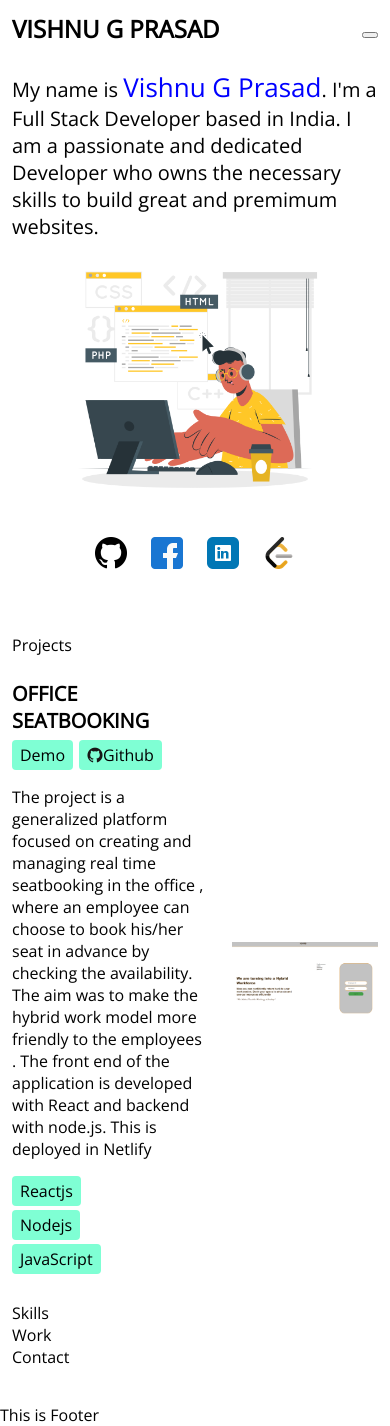
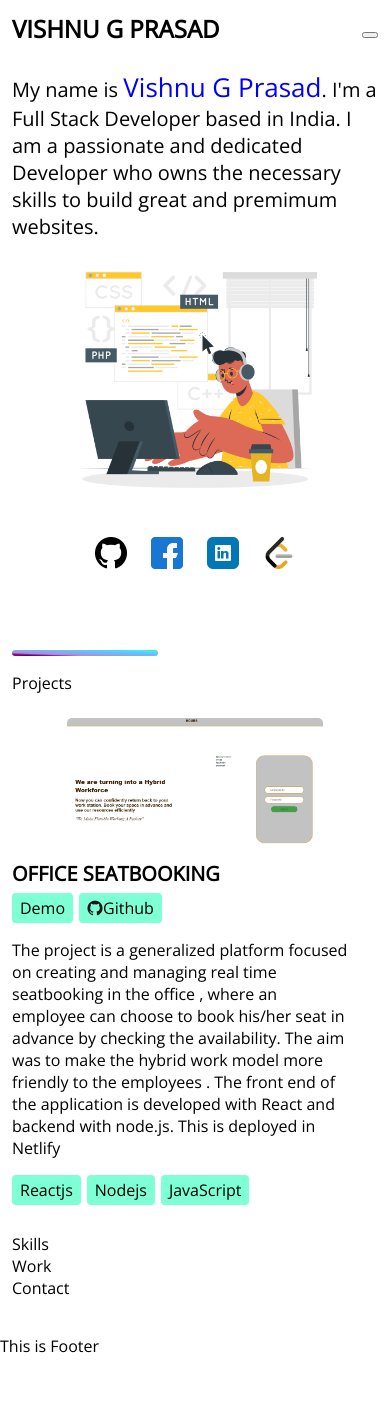
Before and after one commit to vishnugprasad/protfolio, a React (Create React App) app: page / in a window 390 px wide. After the commit the page ends 1357 px from the top, so only its background shows below. Built offline with nearby package versions, Linux system fonts and the light colour scheme.

Commit message:
seperator added

```diff
--- a/src/components/body/projects/index.js
+++ b/src/components/body/projects/index.js
@@ -1,4 +1,5 @@
 import React from 'react'
+import Seperator from '../../common/social-contact/seperator'
 import { ProjectData } from '../../data/projects'
 import ProjectCard from './project-card'
 import "./projects.css"
@@ -7,6 +8,7 @@ function Projects() {
   const data = ProjectData
   return (
     <div className='projects'>
+      <Seperator></Seperator>
       <label className='section-title'>Projects</label>
       <div>
         {data.map((project)=>{
--- a/src/components/body/projects/project-card.css
+++ b/src/components/body/projects/project-card.css
@@ -11,6 +11,9 @@
 
 
 .project-photo {
+    border-radius:5px;
+    border-color: black;
+    border-width: 9px;
     width: 40%;
 }
 .project-info{
@@ -56,3 +59,22 @@
      font-size: 16px;
      margin-right: 6px;
  }
+
+
+@media only screen and (max-width: 720px){
+    .project-photo{
+        width: 70%;
+
+    }
+    .project-card{
+        flex-direction: column-reverse;
+
+    }
+    .project-info{
+        margin-left: 0px;
+        margin-top: 12px;
+    }
+    .project-tags{
+        max-width: 100%;
+    }
+}
--- /dev/null
+++ b/src/components/common/social-contact/seperator/index.js
@@ -0,0 +1,10 @@
+import React from 'react'
+import "./seperator.css"
+
+function Seperator() {
+  return (
+    <div className='seperator'></div>
+  )
+}
+
+export default Seperator
--- /dev/null
+++ b/src/components/common/social-contact/seperator/seperator.css
@@ -0,0 +1,21 @@
+.seperator {
+  background-image: linear-gradient(
+    to right top,
+    #de0480,
+    #550847,
+    #a013cb,
+    #aa8fd8,
+    #9a9ae1,
+    #8aa7ec,
+    #79b3f4,
+    #69bff8,
+    #52cffe,
+    #41dfff,
+    #46eefa,
+    #34e90b
+  );
+  height: 6px;
+  width: 40%;
+  border-radius: 3px;
+  margin: 16px 0px;
+}
```
